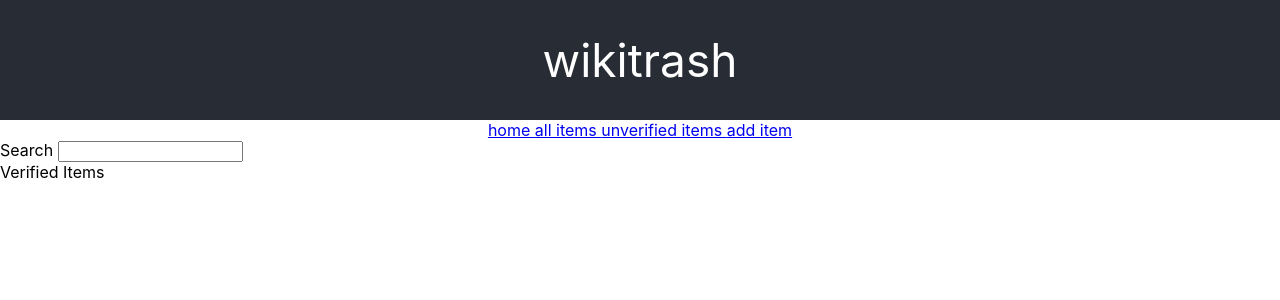
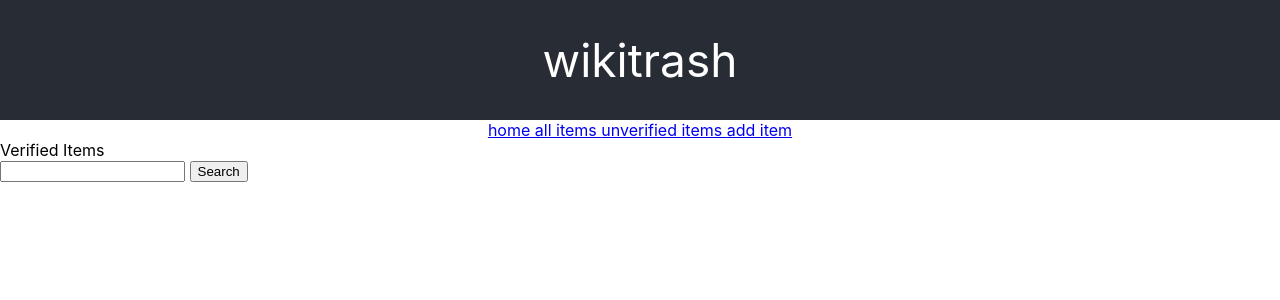
Before and after one commit to bbennett7/wikitrash-react-project, a React (Create React App) app in the folder wikitrash-react/: page /items in a window 1280 px wide. Shown: the top 300 px of the page. Built offline with nearby package versions, Linux system fonts and the light colour scheme; no server answers.

Commit message:
search bar searches and returns matching item by name

```diff
--- a/wikitrash-react/src/actions/items.js
+++ b/wikitrash-react/src/actions/items.js
@@ -25,5 +25,5 @@ function addItem(item) {
 
 export {
   addItem,
-  fetchItems
+  fetchItems,
 }
--- a/wikitrash-react/src/components/SearchBar.js
+++ b/wikitrash-react/src/components/SearchBar.js
@@ -12,13 +12,22 @@ export default class SearchBar extends Component {
     this.setState({
       searchInput: event.target.value
     })
-    console.log(this.state.searchInput)
+  }
+
+  handleOnSubmit = (event) => {
+    event.preventDefault();
+    this.props.searchItems(this.state.searchInput)
+
+    this.setState({
+      searchInput: ''
+    })
   }
 
   render() {
     return (
-      <form>
-      <label> Search <input type="text" onChange={this.handleOnChange} value={this.state.searchInput} /> </label>
+      <form onSubmit={this.handleOnSubmit}>
+      <label> <input type="text" onChange={this.handleOnChange} value={this.state.searchInput} /> </label>
+      <input type="submit" value="Search" />
       </form>
     )
   }
--- a/wikitrash-react/src/containers/VerifiedContainer.js
+++ b/wikitrash-react/src/containers/VerifiedContainer.js
@@ -1,14 +1,27 @@
 import React, { Component } from 'react';
-import SearchBar from '../components/SearchBar'
+import { connect } from 'react-redux';
+import SearchBar from '../components/SearchBar';
 
-export default class UnverifiedContainer extends Component {
+class VerifiedContainer extends Component {
+
+  searchItems = (name) => {
+    console.log(this.props.items.filter((item) => item.name.toLowerCase() === name.toLowerCase()))
+
+    return this.props.items.filter((item) => item.name.toLowerCase() === name.toLowerCase())
+  }
 
   render() {
     return (
       <div>
-        <SearchBar />
         Verified Items
+        <SearchBar searchItems={this.searchItems}/>
       </div>
     )
   }
 }
+
+const mapStateToProps = state => {
+  return {items: state.items}
+}
+
+export default connect(mapStateToProps)(VerifiedContainer)
```
